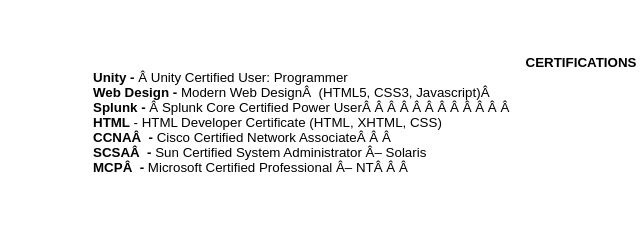
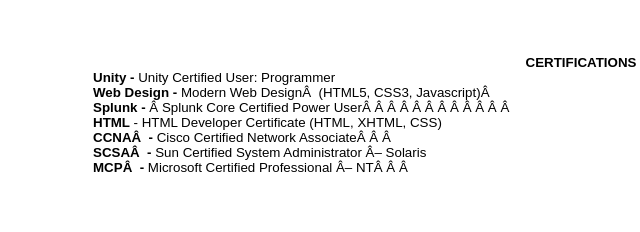
Before and after one commit to rosheuvelc/cv, a plain HTML site: page index.html in a window 1280 px wide. Shown: the part 419-651 px from the top of the page, 59-699 px from the left. Drawn offline with Linux system fonts and the light colour scheme.

Commit message:
Update index.html

```diff
--- a/index.html
+++ b/index.html
@@ -1170,8 +1170,7 @@ style='font-size:10.0pt;font-family:"Arial","sans-serif"'>CERTIFICATIONS<o:p></o
 <p style='margin-top:0in;margin-right:0in;margin-bottom:0in;margin-left:1.0in;
 margin-bottom:.0001pt;text-indent:.5in'><b><span style='font-size:10.0pt;
 font-family:"Arial","sans-serif"'>Unity - </span></b><span style='font-size:
-10.0pt;font-family:"Arial","sans-serif";mso-bidi-font-weight:bold'><span
-style='mso-spacerun:yes'> </span>Unity Certified User: Programmer<o:p></o:p></span></p>
+10.0pt;font-family:"Arial","sans-serif";mso-bidi-font-weight:bold'>Unity Certified User: Programmer<o:p></o:p></span></p>
 
 <p style='margin-top:0in;margin-right:0in;margin-bottom:0in;margin-left:1.0in;
 margin-bottom:.0001pt;text-indent:.5in'><b><span style='font-size:10.0pt;
```
